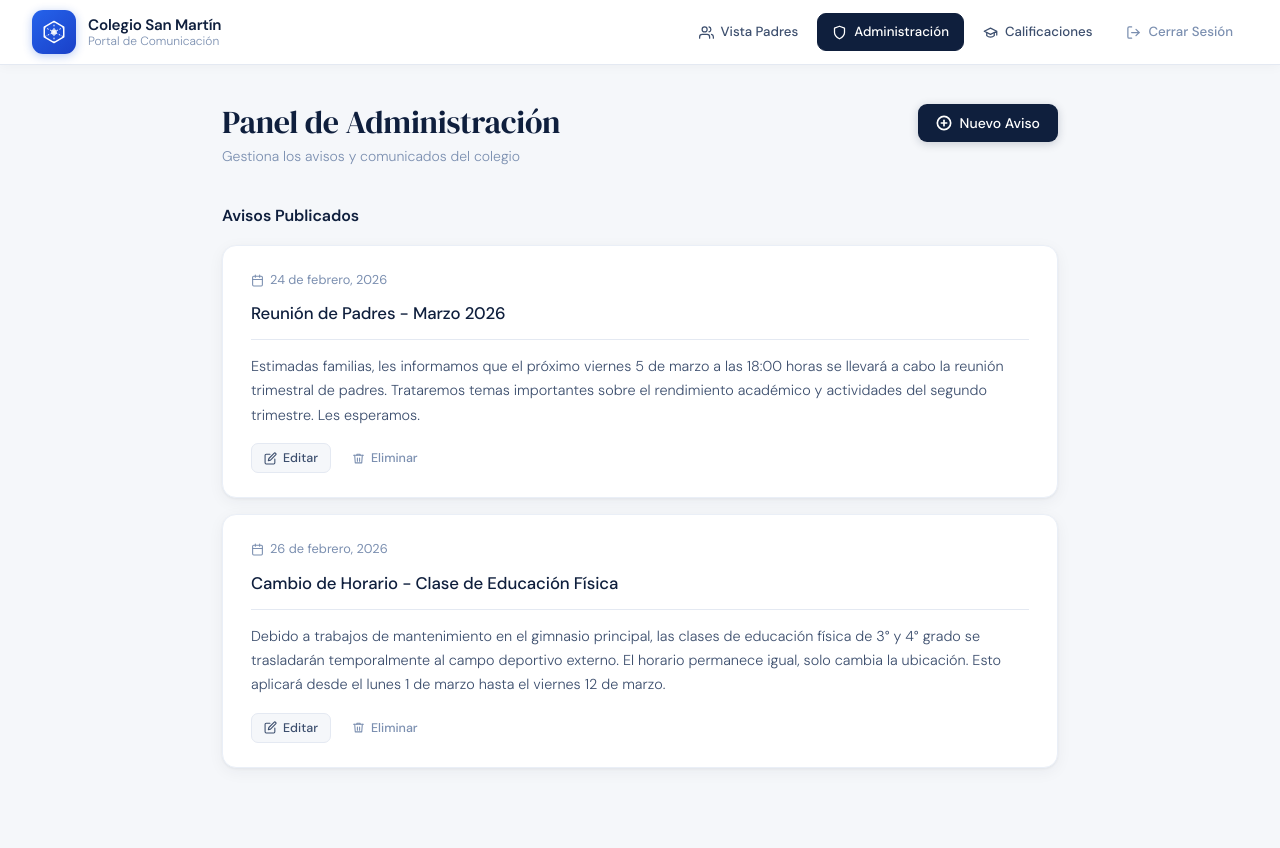
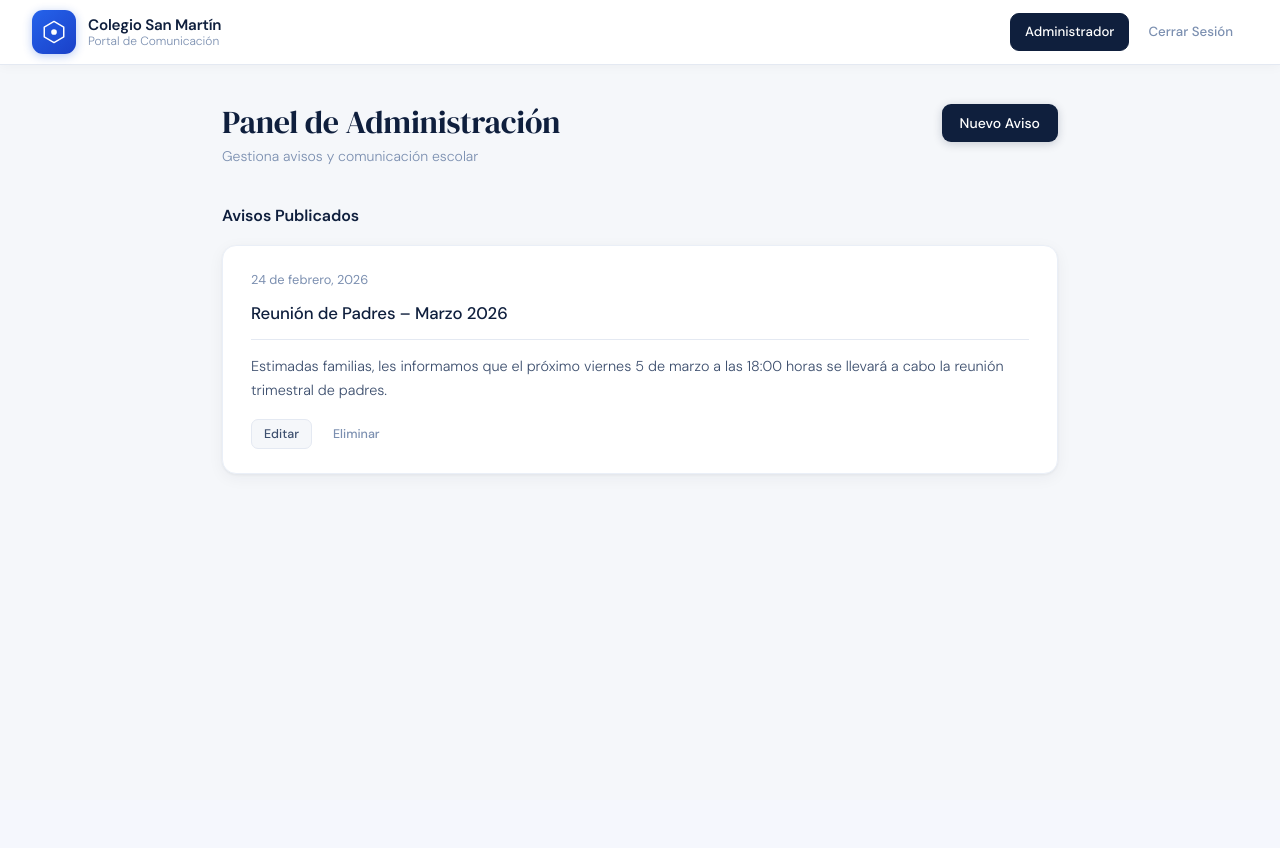
Before and after one commit to fnicole12/portal-academico-multiusuario, a Flask app: page /dashboard in a window 1280 px wide. After the commit the page ends 476 px from the top, so only its background shows below. Run offline with Flask 3, Linux system fonts and the light colour scheme; the visitor is signed in with stand-in values (Sample User, id 1); some libraries are stand-ins or nearby versions.

Commit message:
fixed UI for dynamic roles and default route

```diff
--- a/app.py
+++ b/app.py
@@ -19,21 +19,11 @@ def get_db_connection():
 
 @app.route('/')
 def index():
-    try:
-        conn = get_db_connection()
-        cur = conn.cursor()
 
-        # prueba simple
-        cur.execute('SELECT 1;')
-        result = cur.fetchone()
+    if 'user_id' in session:
+        return redirect(url_for('dashboard'))
 
-        cur.close()
-        conn.close()
-
-        return f"Conexión exitosa: {result}"
-
-    except Exception as e:
-        return f"Error de conexión: {e}"
+    return redirect(url_for('login'))
 
 
 @app.route('/login', methods=['GET', 'POST'])
--- a/templates/dashboard.html
+++ b/templates/dashboard.html
@@ -1,171 +1,341 @@
 <!DOCTYPE html>
 <html lang="es">
+
 <head>
-  <meta charset="UTF-8" />
-  <meta name="viewport" content="width=device-width, initial-scale=1.0" />
-  <title>Colegio San Martín — Panel de Administración</title>
-  <link rel="preconnect" href="https://fonts.googleapis.com" />
-  <link rel="preconnect" href="https://fonts.gstatic.com" crossorigin />
-  <link href="https://fonts.googleapis.com/css2?family=DM+Serif+Display:ital@0;1&family=DM+Sans:wght@300;400;500;600&display=swap" rel="stylesheet" />
-  <link rel="stylesheet" href="{{ url_for('static', filename='dashboard.css') }}">
+  <meta charset="UTF-8">
+  <meta name="viewport" content="width=device-width, initial-scale=1.0">
+
+  <title>Portal Académico</title>
+
+  <link rel="preconnect" href="https://fonts.googleapis.com">
+  <link rel="preconnect" href="https://fonts.gstatic.com" crossorigin>
+
+  <link
+    href="https://fonts.googleapis.com/css2?family=DM+Serif+Display:ital@0;1&family=DM+Sans:wght@300;400;500;600&display=swap"
+    rel="stylesheet"
+  >
+
+  <link
+    rel="stylesheet"
+    href="{{ url_for('static', filename='dashboard.css') }}"
+  >
 </head>
+
 <body>
 
-  <!-- ── Navbar ── -->
+  <!-- NAVBAR -->
   <header class="navbar">
+
     <div class="navbar__brand">
-      <div class="navbar__icon" aria-hidden="true">
-        <svg width="26" height="26" viewBox="0 0 32 32" fill="none" xmlns="http://www.w3.org/2000/svg">
-          <path d="M16 3L4 10V22L16 29L28 22V10L16 3Z" stroke="white" stroke-width="1.8" stroke-linejoin="round"/>
-          <path d="M16 3V29" stroke="white" stroke-width="1.2" stroke-dasharray="2 2"/>
-          <path d="M4 10L28 22" stroke="white" stroke-width="1.2" stroke-dasharray="2 2"/>
-          <path d="M28 10L4 22" stroke="white" stroke-width="1.2" stroke-dasharray="2 2"/>
-          <circle cx="16" cy="16" r="3.5" fill="white" opacity="0.9"/>
+
+      <div class="navbar__icon">
+        <svg width="26" height="26" viewBox="0 0 32 32" fill="none"
+             xmlns="http://www.w3.org/2000/svg">
+
+          <path
+            d="M16 3L4 10V22L16 29L28 22V10L16 3Z"
+            stroke="white"
+            stroke-width="1.8"
+            stroke-linejoin="round"
+          />
+
+          <circle
+            cx="16"
+            cy="16"
+            r="3.5"
+            fill="white"
+          />
         </svg>
       </div>
+
       <div class="navbar__brand-text">
-        <span class="navbar__name">Colegio San Martín</span>
-        <span class="navbar__sub">Portal de Comunicación</span>
+        <span class="navbar__name">
+          Colegio San Martín
+        </span>
+
+        <span class="navbar__sub">
+          Portal de Comunicación
+        </span>
       </div>
+
     </div>
 
-    <nav class="navbar__nav" aria-label="Navegación principal">
-      <a href="#" class="nav-btn nav-btn--ghost">
-        <svg width="15" height="15" viewBox="0 0 24 24" fill="none" stroke="currentColor" stroke-width="2" stroke-linecap="round" stroke-linejoin="round"><path d="M17 21v-2a4 4 0 0 0-4-4H5a4 4 0 0 0-4 4v2"/><circle cx="9" cy="7" r="4"/><path d="M23 21v-2a4 4 0 0 0-3-3.87"/><path d="M16 3.13a4 4 0 0 1 0 7.75"/></svg>
-        Vista Padres
+    <nav class="navbar__nav">
+
+      <a href="#" class="nav-btn nav-btn--active">
+
+        {% if role == 'admin' %}
+          Administrador
+
+        {% elif role == 'profesor' %}
+          Profesor
+
+        {% elif role == 'alumno' %}
+          Alumno
+
+        {% elif role == 'padre' %}
+          Padre
+
+        {% endif %}
+
       </a>
-      <a href="#" class="nav-btn nav-btn--active" aria-current="page">
-        <svg width="15" height="15" viewBox="0 0 24 24" fill="none" stroke="currentColor" stroke-width="2" stroke-linecap="round" stroke-linejoin="round"><path d="M12 22s8-4 8-10V5l-8-3-8 3v7c0 6 8 10 8 10z"/></svg>
-        Administración
-      </a>
-      <a href="#" class="nav-btn nav-btn--ghost">
-        <svg width="15" height="15" viewBox="0 0 24 24" fill="none" stroke="currentColor" stroke-width="2" stroke-linecap="round" stroke-linejoin="round"><path d="M22 10v6M2 10l10-5 10 5-10 5z"/><path d="M6 12v5c3 3 9 3 12 0v-5"/></svg>
-        Calificaciones
-      </a>
-      <a href="/login" class="nav-btn nav-btn--ghost nav-btn--logout">
-        <svg width="15" height="15" viewBox="0 0 24 24" fill="none" stroke="currentColor" stroke-width="2" stroke-linecap="round" stroke-linejoin="round"><path d="M9 21H5a2 2 0 0 1-2-2V5a2 2 0 0 1 2-2h4"/><polyline points="16 17 21 12 16 7"/><line x1="21" y1="12" x2="9" y2="12"/></svg>
+
+      <a
+        href="/logout"
+        class="nav-btn nav-btn--ghost nav-btn--logout"
+      >
         Cerrar Sesión
       </a>
+
     </nav>
+
   </header>
 
-  <!-- ── Main content ── -->
+  <!-- MAIN -->
   <main class="main">
+
     <div class="container">
 
-      <!-- Page header -->
+      <!-- HEADER -->
       <div class="page-header">
+
         <div class="page-header__text">
-          <h1 class="page-header__title">Panel de Administración</h1>
-          <p class="page-header__subtitle">Gestiona los avisos y comunicados del colegio</p>
+
+          <h1 class="page-header__title">
+
+            {% if role == 'admin' %}
+              Panel de Administración
+
+            {% elif role == 'profesor' %}
+              Panel Profesor
+
+            {% elif role == 'alumno' %}
+              Panel Alumno
+
+            {% elif role == 'padre' %}
+              Panel Padre
+
+            {% endif %}
+
+          </h1>
+
+          <p class="page-header__subtitle">
+
+            {% if role == 'admin' %}
+              Gestiona avisos y comunicación escolar
+
+            {% elif role == 'profesor' %}
+              Gestiona calificaciones
+
+            {% elif role == 'alumno' %}
+              Consulta tus calificaciones
+
+            {% elif role == 'padre' %}
+              Consulta información académica
+
+            {% endif %}
+
+          </p>
+
         </div>
+
+        <!-- SOLO ADMIN -->
+        {% if role == 'admin' %}
+
         <button class="btn-new" type="button">
-          <svg width="16" height="16" viewBox="0 0 24 24" fill="none" stroke="currentColor" stroke-width="2.5" stroke-linecap="round" stroke-linejoin="round"><circle cx="12" cy="12" r="10"/><line x1="12" y1="8" x2="12" y2="16"/><line x1="8" y1="12" x2="16" y2="12"/></svg>
           Nuevo Aviso
         </button>
+
+        {% endif %}
+
       </div>
 
-      <!-- Notices section -->
+      <!-- ADMIN -->
+      {% if role == 'admin' %}
+
       <section class="notices">
-        <h2 class="notices__heading">Avisos Publicados</h2>
+
+        <h2 class="notices__heading">
+          Avisos Publicados
+        </h2>
 
         <div class="notices__list">
 
-          <!-- Notice 1 -->
           <article class="notice-card">
+
             <div class="notice-card__meta">
-              <svg width="13" height="13" viewBox="0 0 24 24" fill="none" stroke="currentColor" stroke-width="2" stroke-linecap="round" stroke-linejoin="round"><rect x="3" y="4" width="18" height="18" rx="2" ry="2"/><line x1="16" y1="2" x2="16" y2="6"/><line x1="8" y1="2" x2="8" y2="6"/><line x1="3" y1="10" x2="21" y2="10"/></svg>
-              <time datetime="2026-02-24">24 de febrero, 2026</time>
+              <time>
+                24 de febrero, 2026
+              </time>
             </div>
-            <h3 class="notice-card__title">Reunión de Padres - Marzo 2026</h3>
+
+            <h3 class="notice-card__title">
+              Reunión de Padres – Marzo 2026
+            </h3>
+
             <div class="notice-card__divider"></div>
+
             <p class="notice-card__body">
-              Estimadas familias, les informamos que el próximo viernes 5 de marzo a las 18:00 horas se llevará a cabo la reunión trimestral de padres. Trataremos temas importantes sobre el rendimiento académico y actividades del segundo trimestre. Les esperamos.
+              Estimadas familias, les informamos que el próximo viernes
+              5 de marzo a las 18:00 horas se llevará a cabo la reunión
+              trimestral de padres.
             </p>
+
             <div class="notice-card__actions">
-              <button class="action-btn action-btn--edit" type="button">
-                <svg width="13" height="13" viewBox="0 0 24 24" fill="none" stroke="currentColor" stroke-width="2" stroke-linecap="round" stroke-linejoin="round"><path d="M11 4H4a2 2 0 0 0-2 2v14a2 2 0 0 0 2 2h14a2 2 0 0 0 2-2v-7"/><path d="M18.5 2.5a2.121 2.121 0 0 1 3 3L12 15l-4 1 1-4 9.5-9.5z"/></svg>
+
+              <button
+                class="action-btn action-btn--edit"
+                type="button"
+              >
                 Editar
               </button>
-              <button class="action-btn action-btn--delete" type="button">
-                <svg width="13" height="13" viewBox="0 0 24 24" fill="none" stroke="currentColor" stroke-width="2" stroke-linecap="round" stroke-linejoin="round"><polyline points="3 6 5 6 21 6"/><path d="M19 6l-1 14H6L5 6"/><path d="M10 11v6"/><path d="M14 11v6"/><path d="M9 6V4h6v2"/></svg>
+
+              <button
+                class="action-btn action-btn--delete"
+                type="button"
+              >
                 Eliminar
               </button>
+
             </div>
-          </article>
 
-          <!-- Notice 2 -->
-          <article class="notice-card">
-            <div class="notice-card__meta">
-              <svg width="13" height="13" viewBox="0 0 24 24" fill="none" stroke="currentColor" stroke-width="2" stroke-linecap="round" stroke-linejoin="round"><rect x="3" y="4" width="18" height="18" rx="2" ry="2"/><line x1="16" y1="2" x2="16" y2="6"/><line x1="8" y1="2" x2="8" y2="6"/><line x1="3" y1="10" x2="21" y2="10"/></svg>
-              <time datetime="2026-02-26">26 de febrero, 2026</time>
-            </div>
-            <h3 class="notice-card__title">Cambio de Horario - Clase de Educación Física</h3>
-            <div class="notice-card__divider"></div>
-            <p class="notice-card__body">
-              Debido a trabajos de mantenimiento en el gimnasio principal, las clases de educación física de 3° y 4° grado se trasladarán temporalmente al campo deportivo externo. El horario permanece igual, solo cambia la ubicación. Esto aplicará desde el lunes 1 de marzo hasta el viernes 12 de marzo.
-            </p>
-            <div class="notice-card__actions">
-              <button class="action-btn action-btn--edit" type="button">
-                <svg width="13" height="13" viewBox="0 0 24 24" fill="none" stroke="currentColor" stroke-width="2" stroke-linecap="round" stroke-linejoin="round"><path d="M11 4H4a2 2 0 0 0-2 2v14a2 2 0 0 0 2 2h14a2 2 0 0 0 2-2v-7"/><path d="M18.5 2.5a2.121 2.121 0 0 1 3 3L12 15l-4 1 1-4 9.5-9.5z"/></svg>
-                Editar
-              </button>
-              <button class="action-btn action-btn--delete" type="button">
-                <svg width="13" height="13" viewBox="0 0 24 24" fill="none" stroke="currentColor" stroke-width="2" stroke-linecap="round" stroke-linejoin="round"><polyline points="3 6 5 6 21 6"/><path d="M19 6l-1 14H6L5 6"/><path d="M10 11v6"/><path d="M14 11v6"/><path d="M9 6V4h6v2"/></svg>
-                Eliminar
-              </button>
-            </div>
           </article>
 
         </div>
+
       </section>
+
+      <!-- PROFESOR -->
+      {% elif role == 'profesor' %}
+
+      <section class="notices">
+
+        <h2 class="notices__heading">
+          Gestión de Calificaciones
+        </h2>
+
+        <div class="notices__list">
+
+          <article class="notice-card">
+
+            <h3 class="notice-card__title">
+              Matemáticas
+            </h3>
+
+            <div class="notice-card__divider"></div>
+
+            <p class="notice-card__body">
+              Grupo asignado: 3A
+            </p>
+
+            <div class="notice-card__actions">
+
+              <button
+                class="action-btn action-btn--edit"
+                type="button"
+              >
+                Editar Calificaciones
+              </button>
+
+            </div>
+
+          </article>
+
+        </div>
+
+      </section>
+
+      <!-- ALUMNO -->
+      {% elif role == 'alumno' %}
+
+      <section class="notices">
+
+        <h2 class="notices__heading">
+          Mis Calificaciones
+        </h2>
+
+        <div class="notices__list">
+
+          <article class="notice-card">
+
+            <h3 class="notice-card__title">
+              Matemáticas
+            </h3>
+
+            <div class="notice-card__divider"></div>
+
+            <p class="notice-card__body">
+              Calificación actual: 9.0
+            </p>
+
+          </article>
+
+          <article class="notice-card">
+
+            <h3 class="notice-card__title">
+              Historia
+            </h3>
+
+            <div class="notice-card__divider"></div>
+
+            <p class="notice-card__body">
+              Calificación actual: 8.5
+            </p>
+
+          </article>
+
+        </div>
+
+      </section>
+
+      <!-- PADRE -->
+      {% elif role == 'padre' %}
+
+      <section class="notices">
+
+        <h2 class="notices__heading">
+          Información Académica
+        </h2>
+
+        <div class="notices__list">
+
+          <article class="notice-card">
+
+            <h3 class="notice-card__title">
+              Estado Académico
+            </h3>
+
+            <div class="notice-card__divider"></div>
+
+            <p class="notice-card__body">
+              El alumno mantiene buen desempeño académico.
+            </p>
+
+          </article>
+
+          <article class="notice-card">
+
+            <h3 class="notice-card__title">
+              Próxima Reunión
+            </h3>
+
+            <div class="notice-card__divider"></div>
+
+            <p class="notice-card__body">
+              Reunión programada para el 5 de marzo.
+            </p>
+
+          </article>
+
+        </div>
+
+      </section>
+
+      {% endif %}
+
     </div>
+
   </main>
 
-  <!-- ── Modal: Nuevo Aviso ── -->
-  <div class="modal-overlay" id="modalOverlay" role="dialog" aria-modal="true" aria-labelledby="modalTitle">
-    <div class="modal">
-      <div class="modal__header">
-        <h3 class="modal__title" id="modalTitle">Nuevo Aviso</h3>
-        <button class="modal__close" type="button" id="modalClose" aria-label="Cerrar">
-          <svg width="18" height="18" viewBox="0 0 24 24" fill="none" stroke="currentColor" stroke-width="2.2" stroke-linecap="round"><line x1="18" y1="6" x2="6" y2="18"/><line x1="6" y1="6" x2="18" y2="18"/></svg>
-        </button>
-      </div>
-      <div class="modal__body">
-        <div class="modal-field">
-          <label class="modal-field__label" for="noticeTitle">Título</label>
-          <input class="modal-field__input" type="text" id="noticeTitle" placeholder="Título del aviso" />
-        </div>
-        <div class="modal-field">
-          <label class="modal-field__label" for="noticeDate">Fecha</label>
-          <input class="modal-field__input" type="date" id="noticeDate" />
-        </div>
-        <div class="modal-field">
-          <label class="modal-field__label" for="noticeBody">Contenido</label>
-          <textarea class="modal-field__input modal-field__textarea" id="noticeBody" placeholder="Escribe el contenido del aviso…" rows="5"></textarea>
-        </div>
-      </div>
-      <div class="modal__footer">
-        <button class="modal-btn modal-btn--cancel" type="button" id="modalCancel">Cancelar</button>
-        <button class="modal-btn modal-btn--submit" type="button">Publicar Aviso</button>
-      </div>
-    </div>
-  </div>
-
-  <script>
-    const overlay   = document.getElementById('modalOverlay');
-    const btnNew    = document.querySelector('.btn-new');
-    const btnClose  = document.getElementById('modalClose');
-    const btnCancel = document.getElementById('modalCancel');
-
-    function openModal()  { overlay.classList.add('is-open'); }
-    function closeModal() { overlay.classList.remove('is-open'); }
-
-    btnNew.addEventListener('click', openModal);
-    btnClose.addEventListener('click', closeModal);
-    btnCancel.addEventListener('click', closeModal);
-    overlay.addEventListener('click', e => { if (e.target === overlay) closeModal(); });
-    document.addEventListener('keydown', e => { if (e.key === 'Escape') closeModal(); });
-  </script>
 </body>
 </html>
```
